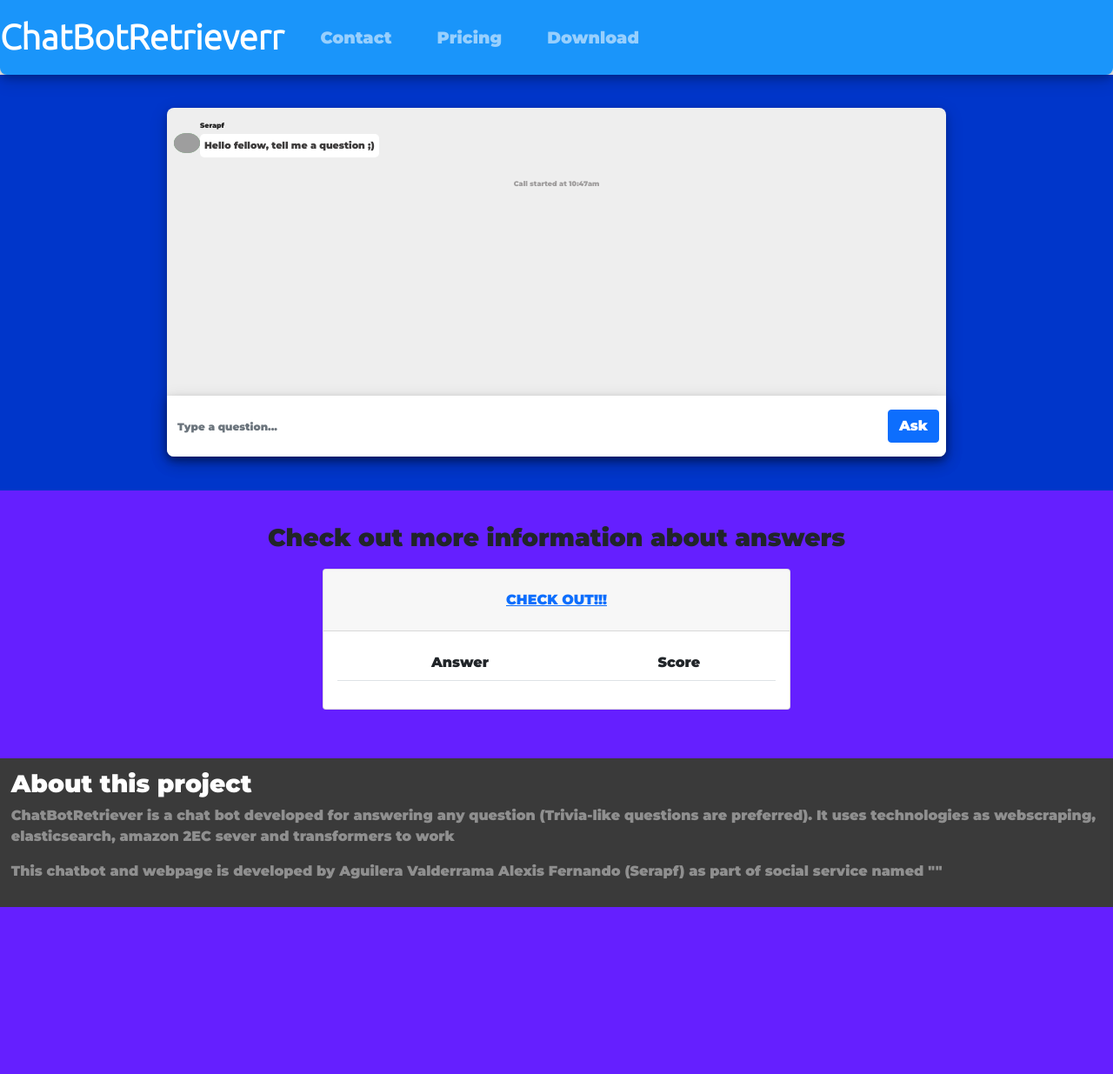
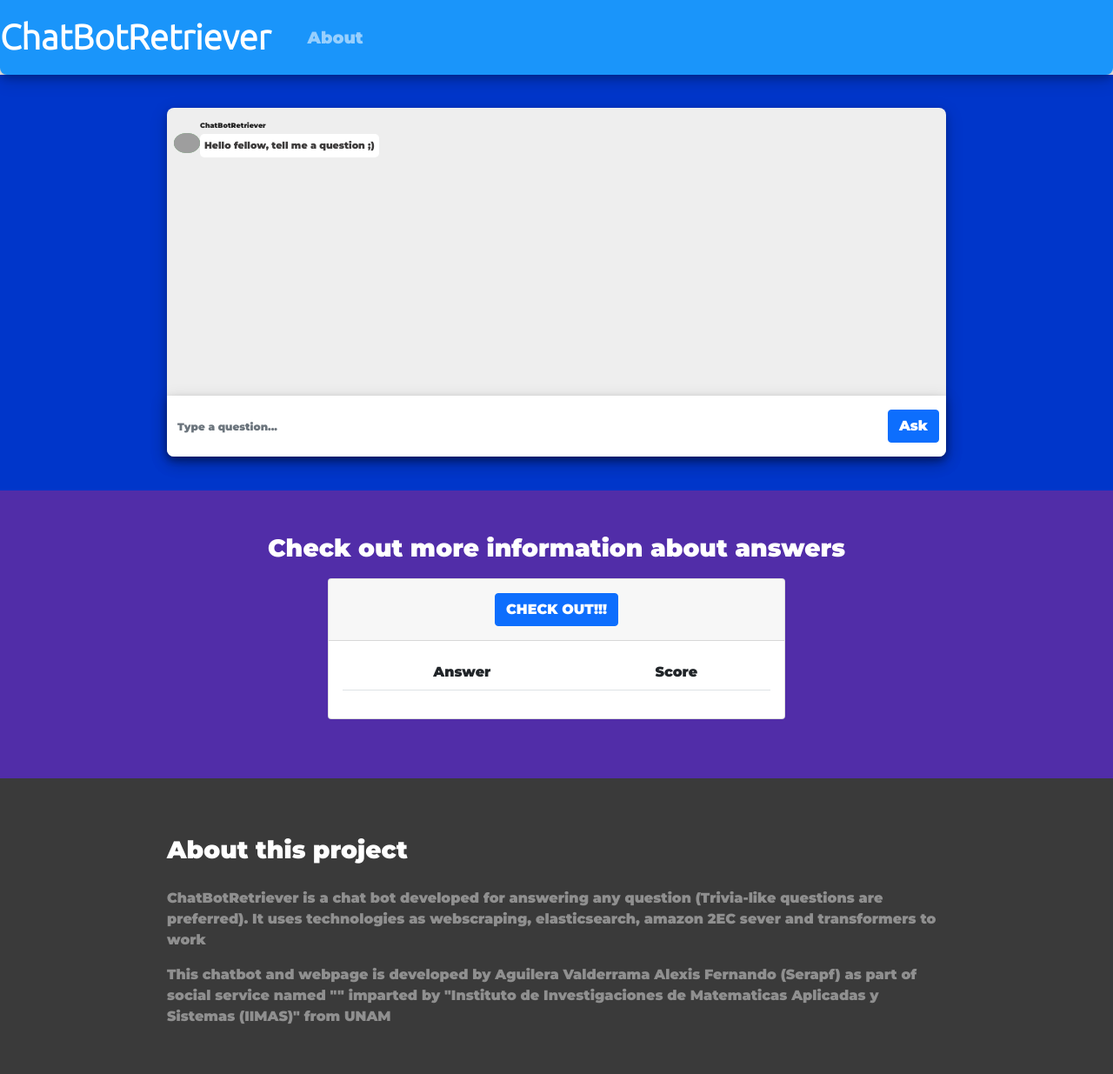
Before and after one commit to AlexisAguileraValderrama/ChatBotRetriver, a Flask app: page / in a window 1280 px wide. Shown: the whole page at 87% size. Before the commit the page ends 1043 px from the top, so only its background shows below. Run offline with Flask 2, Linux system fonts and the light colour scheme; lists and menus that the app fills with data are empty; parts of the project's set-up code (start-up, migrations or seed data) failed here and were passed over; some libraries are stand-ins or nearby versions; grey boxes are pictures that could not be loaded.

Commit message:
Web improve

```diff
--- a/app/RetrieverSearch/Core.py
+++ b/app/RetrieverSearch/Core.py
@@ -3,6 +3,6 @@ from RetrieverSearch import RetrieverChatBot
 
 ret = RetrieverChatBot("3.234.20.173")
 
-question = "Who is hatsune mikpythou?"
+question = "Who is Emiliano Zapata?"
 
 print(ret.answer(question)["finalSpeach"])
--- a/app/RetrieverSearch/know.py
+++ b/app/RetrieverSearch/know.py
@@ -29,8 +29,8 @@ def thread_func(num_questions, i):
 ret_list = []
 th_list = []
 
-num_threads = 3
-num_questions_per_thread = 100
+num_threads = 2
+num_questions_per_thread = 300
 
 for i in range(num_threads):
     ret_list.append(RetrieverChatBot("3.234.20.173"))
--- a/app/static/css/stilos.css
+++ b/app/static/css/stilos.css
@@ -11,10 +11,18 @@ body{
     color : white;
 }
 
-#features{
+#about{
     background-color: #3a3a3a;
     color : white;
 
+}
+
+/* Feature section */
+#more-answers{
+    background-color: #512DA8;
+    padding: 1% 1%;
+    color: white;
+    text-align: center;
 }
 
 .container-fluid{
@@ -75,11 +83,6 @@ p{
     transform: rotate(25deg);
 }
 
-/* Feature section */
-#features{
-    padding: 1% 1%;
-}
-
 /* Feature Box  */
 .feature-box{
     text-align: center;
@@ -94,22 +97,6 @@ p{
 
 .icon:hover{
     color: brown;
-}
-
-/* Testimonial section */
-
-#testimonials{
-    background-color: #ff4c68;
-    padding: 7% 15%;
-    text-align: center;
-    color: #FFFFFF;
-
-}
-
-.testimonial-image{
-    width: 15%;
-    border-radius: 100%;
-    padding: 1%;
 }
 
 /* press section */
@@ -127,13 +114,6 @@ p{
 
 .btn{
     margin: 0.5rem;
-}
-
-
-
-.more-answers{
-    background-color: #651FFF;
-    text-align: center;
 }
 
 .card{
--- a/app/static/js/script.js
+++ b/app/static/js/script.js
@@ -7,13 +7,16 @@ $(document).ready(function () {
             type: 'POST',
             success: function(response){
                 console.log("estamos aca " + response.finalSpeach);
+
+                $('#ask-button').prop('disabled', false);
+
                 finalSpeach = response.finalSpeach;
 
                 $("#chat-window").append(`
                 <div class="d-flex align-items-center">
                     <div class="text-left pr-1"><img src="https://img.icons8.com/color/40/000000/guest-female.png" width="30" class="img1" /></div>
                     <div class="pr-2 pl-1">
-                        <span class="name">Serapf</span>
+                        <span class="name">ChatBotRetriever</span>
                         <p class="msg">`+ finalSpeach +`</p>
                     </div>
                 </div>
@@ -37,6 +40,9 @@ $(document).ready(function () {
 
             },
             error: function(error){
+
+                $('#ask-button').prop('disabled', false);
+
                 console.log("estamos por errr" + error);
             }
         });
@@ -51,12 +57,14 @@ $(document).ready(function () {
         $("#chat-window").append(`
         <div class="d-flex align-items-center text-right justify-content-end ">
             <div class="pr-2">
-                <span class="name">Dr. Hendrikson</span>
+                <span class="name">User</span>
                 <p class="msg">`+ data[0].value +`</p>
             </div>
-            <div><img src="https://i.imgur.com/HpF4BFG.jpg" width="30" class="img1" /></div>
+            <div><img src="{{url_for('static',filename='user_image.png')}}" width="30" class="img1" /></div>
         </div>
         `)
+
+        $('#ask-button').prop('disabled', true);
 
         event.preventDefault();
         ajax_answer();
--- a/app/templates/index.html
+++ b/app/templates/index.html
@@ -37,7 +37,7 @@
 
     <!-- Nav Bar -->
         <nav class="navbar navbar-expand-lg navbar-dark">
-            <a class="navbar-brand" href="">ChatBotRetrieverr</a>
+            <a class="navbar-brand" href="">ChatBotRetriever</a>
             <button class="navbar-toggler" type="button" data-toggle="collapse" data-target="#navbarSupportedContent" aria-controls="navbarSupportedContent" aria-expanded="false" aria-label="Toggle navigation">
             <span class="navbar-toggler-icon"></span>
             </button>
@@ -45,13 +45,7 @@
             <div class="collapse navbar-collapse" id="navbarSupportedContent">
                 <ul class="navbar-nav ml-auto">
                     <li class="nav-item">
-                        <a class="nav-link" href="">Contact</a>
-                    </li>
-                    <li class="nav-item">
-                        <a class="nav-link" href="">Pricing</a>
-                    </li>
-                    <li class="nav-item">
-                        <a class="nav-link" href="">Download</a>
+                        <a class="nav-link" href="#about">About</a>
                     </li>
                 </ul>
             </div>
@@ -66,12 +60,11 @@
                         <div class="d-flex align-items-center">
                             <div class="text-left pr-1"><img src="https://img.icons8.com/color/40/000000/guest-female.png" width="30" class="img1" /></div>
                             <div class="pr-2 pl-1">
-                                <span class="name">Serapf</span>
+                                <span class="name">ChatBotRetriever</span>
                                 <p class="msg">Hello fellow, tell me a question ;)</p>
                             </div>
                         </div>
 
-                        <div class="text-center"><span class="between">Call started at 10:47am</span></div>
 
                     </div>
 
@@ -80,7 +73,7 @@
 
                             <input type="text number" id ="question-window" name="question" class="form-control" placeholder="Type a question...">
 
-                            <button type="submit" class="btn btn-primary"> Ask </button>
+                            <button id = "ask-button" type="submit" class="btn btn-primary"> Ask </button>
 
                         </nav>
                     </form>
@@ -89,8 +82,8 @@
 
     </section>
 
-
-    <div class = "more-answers" id="accordion">
+    <section id="more-answers">
+        <div id="accordion">
             <div class = "container-fluid">
 
                 <h3>Check out more information about answers</h3>
@@ -98,7 +91,7 @@
                 <div class="card">
                     <div class="card-header" id="headingOne">
                     <h5 class="mb-0">
-                    <button class="btn btn-link" data-toggle="collapse" data-target="#collapseOne" aria-expanded="true" aria-controls="collapseOne">
+                        <button class="btn btn-primary" data-toggle="collapse" data-target="#collapseOne" aria-expanded="true" aria-controls="collapseOne">
                         CHECK OUT!!!
                         </button>
                     </h5>
@@ -123,15 +116,17 @@
                     </div>
                 </div>
 
-
             </div>
         </div>
+    </section>
 
 
-    <section id="features">
+    <section id="about">
+
+        <div class = "container-fluid">
 
             <div>
-            <h3>About this project</h3>
+                <h3 style="margin: 3% 0%;">About this project</h3>
             </div>
 
             <div>
@@ -139,7 +134,9 @@
                     It uses technologies as webscraping, elasticsearch, amazon 2EC sever and transformers to work</p>
 
                 <p>This chatbot and webpage is developed by Aguilera Valderrama Alexis Fernando (Serapf)
-                as part of social service named ""</p>
+                    as part of social service named "" imparted by "Instituto de Investigaciones de Matematicas Aplicadas y Sistemas (IIMAS)" from UNAM</p>
+            </div>
+
         </div>
 
 
```
Also changed, not shown: app/RetrieverSearch/RetrieverSearch.py (+29 -47 lines), app/RetrieverSearch/Searcher.py (+5 -2 lines), app/requirements.txt (added, +325 -0 lines), app/static/user_image.png (added), 1 other file. Lines whose indentation alone changed are shown as unchanged.
